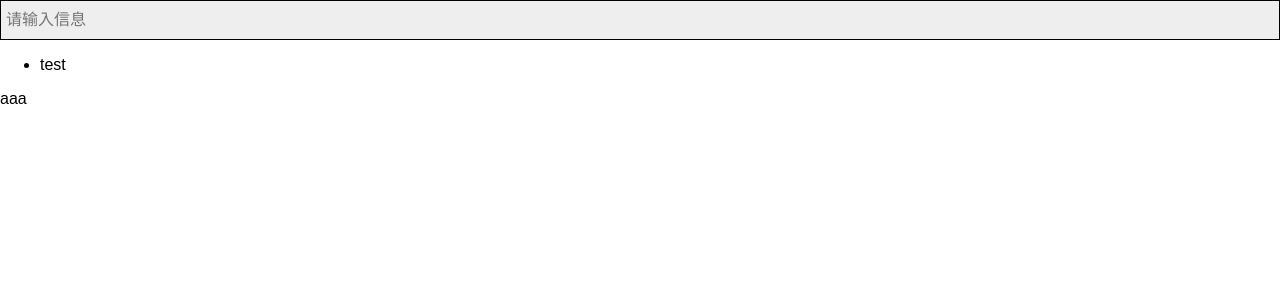
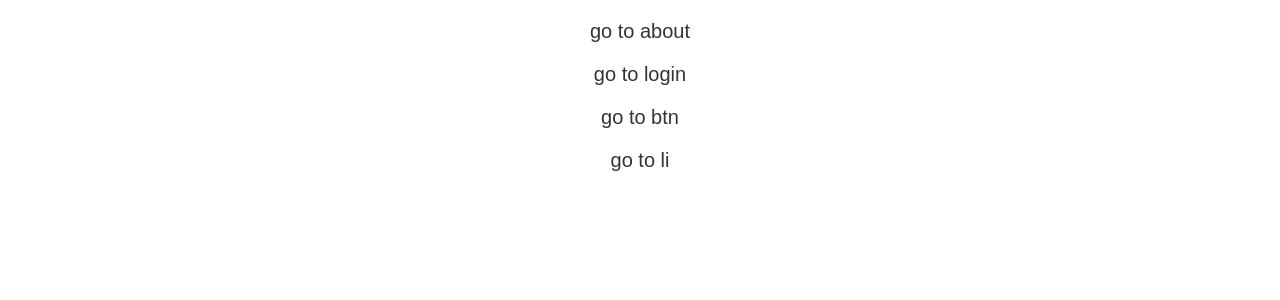
Before and after one commit to 18883846209/react-demo, a React app: page / in a window 1280 px wide. Shown: the top 300 px of the page. Built offline with nearby package versions, Linux system fonts and the light colour scheme; no server answers.

Commit message:
update 路由配置

```diff
--- a/config/webpack.config.dev.js
+++ b/config/webpack.config.dev.js
@@ -180,6 +180,8 @@ module.exports = {
                         'last 4 versions',
                         'Firefox ESR',
                         'not ie < 9', // React doesn't support IE8 anyway
+                        "iOS >= 7",
+                        "Android >=4.0"
                       ],
                       flexbox: 'no-2009',
                     }),
--- a/config/webpack.config.prod.js
+++ b/config/webpack.config.prod.js
@@ -199,6 +199,8 @@ module.exports = {
                               'last 4 versions',
                               'Firefox ESR',
                               'not ie < 9', // React doesn't support IE8 anyway
+                              "iOS >= 7",
+                              "Android >=4.0"
                             ],
                             flexbox: 'no-2009',
                           }),
--- a/src/App.js
+++ b/src/App.js
@@ -6,58 +6,19 @@ import 'babel-polyfill';
 // import Login from './login/login';
 // import Li from './lis/lis';
 // import About from './about/about';
-// import route from './route';
-import Input from './input/input';
-import InputList from './inputlist/inputlist';
+import Route from './route';
+// import Input from './input/input';
+// import InputList from './inputlist/inputlist';
 import './App.css';
 
-
 class App extends Component {
-  constructor(props) {
-    super(props);
-    this.state = { list: ['test'] };
-    this.handleInput = this.handleInput(this);
-  }
-  handleInput(e) {
-    console.log(this.refs.input);
-    if (e.keyCode === 13) {
-      let value = e.target.value;
-      console.log(value);
-      e.target.value = '';
-      this.setState((state) => {
-        let list = state.list;
-        list.push(value);
-        return { list: state.list }
-      });
-    }
-  }
   render() {
-    fetch('https://www.easy-mock.com/mock/59801fd8a1d30433d84f198c/example/user/all').then((res) => {
-      res.json();
-    })
     return (
-      // <BrowserRouter basename="/login">
-      //     <div>
-      //         {/* <div className="alink"><Link to="/about">About</Link></div> */}
-      //         {/*注意这个地方path的值要跟上面Link的to一样*/}
-      //         <Route path="/login" component={ Login }/>
-      //     </div>
-      // </BrowserRouter>
       <div>
-        <Input handle={ this.handleInput } refs="input" />
-        <InputList arr={ this.state.list } />
-        <div>aaa</div>
+        <Route />
       </div>
     );
   }
 }
 
-// React.render((
-//   <Router>
-//     <Route path="/" component={App}>
-//       <Route path="about" component={About} />
-//     </Route>
-//   </Router>
-// ), document.body)
-
 export default App;
--- a/src/about/about.css
+++ b/src/about/about.css
@@ -3,3 +3,7 @@
     margin-top: 50px;
     font-size: 20px;
 }
+.desc {
+    text-align: center;
+    margin-top: 30px;
+}
--- a/src/about/about.js
+++ b/src/about/about.js
@@ -1,12 +1,32 @@
+import 'babel-polyfill';
 import React, { Component } from 'react';
-import 'babel-polyfill';
+import { Link, Route } from 'react-router-dom';
 import './about.css';
+
+// const Desc = ({ match }) => {
+//   <div>
+//     <div>this is about desc</div>
+//     <div>{ match }</div>
+//   </div>
+// };
+
+class Desc extends Comment {
+  render () {
+    return (
+      <div>
+        <div>this is about desc</div>
+      </div>
+    )
+  }
+}
 
 class About extends Component {
   render() {
     return (
       <div className='about'>
-        this is about page
+        <div>this is about page</div>
+        <div className="desc"><Link to="/about/:desc">this is about desc</Link></div>
+        <Route path='desc' component={ Desc }></Route>
       </div>
     );
   }
--- a/src/btns/btn.js
+++ b/src/btns/btn.js
@@ -16,7 +16,7 @@ class Btn extends Component {
   render() {
     return (
       <div className="btn" onClick={this.onClickBtn}>
-        click count:{ this.state.count }
+        { this.props.text }btn
       </div>
     );
   }
--- /dev/null
+++ b/src/home/home.css
@@ -0,0 +1,9 @@
+.home {
+    text-align: center;
+    margin: 20px auto;
+    font-size: 20px;
+}
+.home a {
+    text-decoration: none;
+    color: #333;
+}
--- /dev/null
+++ b/src/home/home.js
@@ -0,0 +1,19 @@
+import 'babel-polyfill';
+import React, { Component } from 'react';
+import { Link } from 'react-router-dom';
+import './home.css';
+
+class Home extends Component {
+  render() {
+    return (
+      <div>
+        <div className="home"><Link to="/about">go to about</Link></div>
+        <div className="home"><Link to="/login">go to login</Link></div>
+        <div className="home"><Link to="/btn">go to btn</Link></div>
+        <div className="home"><Link to="/li">go to li</Link></div>
+      </div>
+    );
+  }
+}
+
+export default Home;
--- a/src/input/input.css
+++ b/src/input/input.css
@@ -1,4 +1,5 @@
 .input {
+    display: flex;
     width: 100%;
     height: 40px;
     background-color: #eee;
--- a/src/inputlist/inputlist.js
+++ /dev/null
@@ -1,22 +0,0 @@
-import React, { Component } from 'react';
-import 'babel-polyfill';
-import './inputlist.css';
-
-class InputList extends Component {
-  // constructor(props) {
-  //   super(props);
-  //   this.state = { listarr: ['23', '121'] }
-  // }
-  render () {
-    let items = this.props.arr && this.props.arr.map((item, index) => // 不能加花括号包裹
-      <li key={ index.toString() }>{ item }</li>
-    );
-    return (
-      <ul>
-        { items }
-      </ul>
-    );
-  }
-}
-
-export default InputList;
--- a/src/route.js
+++ b/src/route.js
@@ -1,25 +1,31 @@
 import React, { Component } from 'react';
 import 'babel-polyfill';
-import {BrowserRouter, Route} from 'react-router-dom';
-// import * as Router from 'react-router'
+import {BrowserRouter as Router, Route, Switch} from 'react-router-dom';
 // import logo from './logo.svg';
-// import Btn from './btns/btn';
-// import Login from './login/login';
-// import Li from './lis/lis';
+import Btn from './btns/btn';
+import Login from './login/login';
+import Li from './lis/lis';
 import About from './about/about';
+import Home from './home/home';
 import './App.css';
 
 
-class route extends Component {
+class Routes extends Component {
   render() {
     return (
-        <BrowserRouter>
-          <Route path="/" component={About}>
-            <indexRoute component={About}/>
-          </Route>
-        </BrowserRouter>
+        <Router>
+          <div>
+            <Switch>
+              <Route exact path="/" component={ Home }></Route>
+              <Route path="/about" component={ About }></Route>
+              <Route path="/btn" component={ Btn }></Route>
+              <Route path="/login" component={ Login }></Route>
+              <Route path="/li" component={ Li }></Route>
+            </Switch>
+          </div>
+        </Router>
     );
   }
 }
 
-export default route;
+export default Routes;
```
Also changed, not shown: src/inputlist/inputlist.css (deleted).
